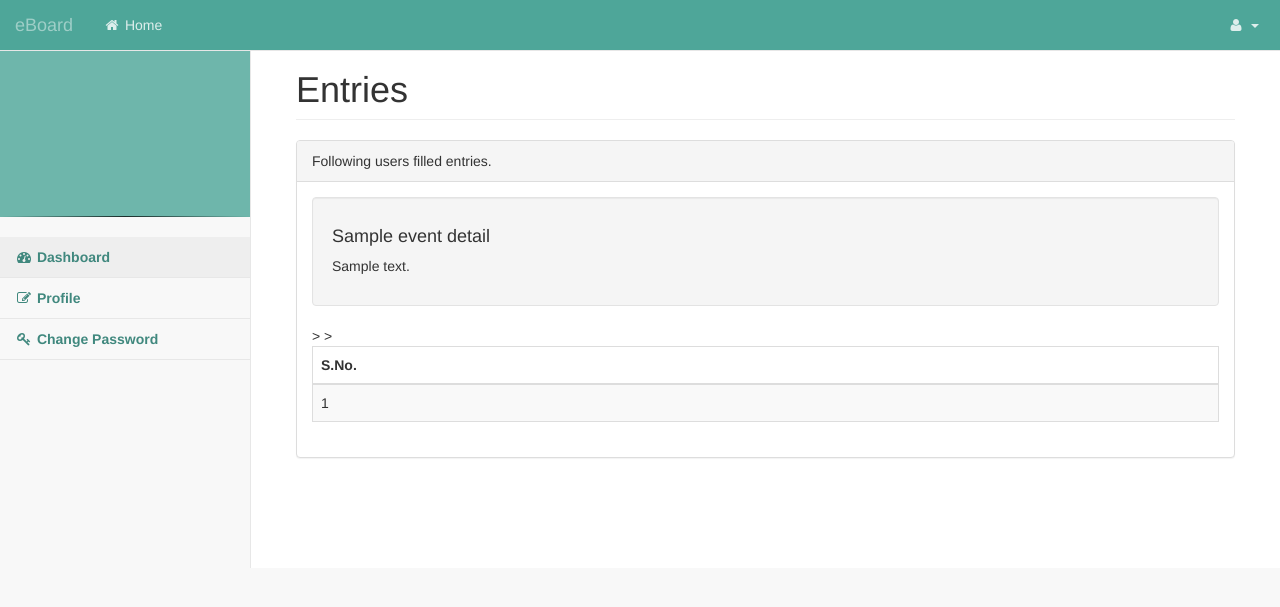
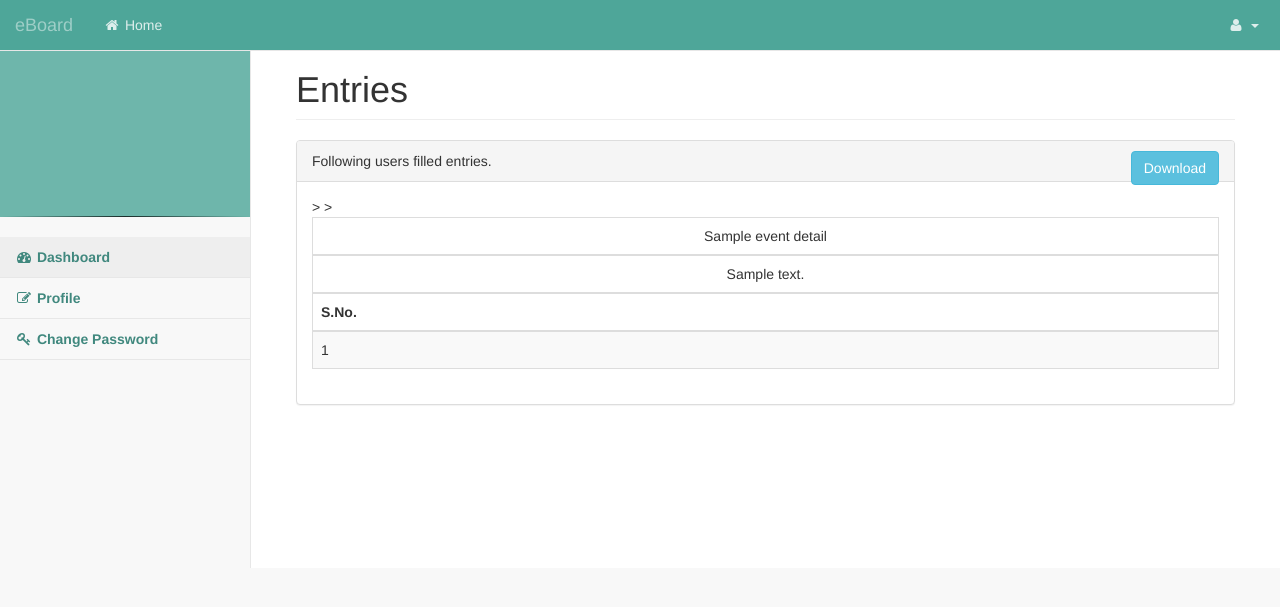
Before and after one commit to tej1996/EventDetails, a Django app: template website/templates/website/entries.html in a window 1280 px wide. Shown: the top 607 px of the page. Run offline with Django 3.2, Linux system fonts and the light colour scheme; the template is opened without the code that fills it: most values are stand-ins (such as "Sample title", 1, 10 or a date in 2020); parts of the project's set-up code (start-up, migrations or seed data) failed here and were passed over; some libraries are stand-ins or nearby versions.

Commit message:
table can be export to excel

```diff
--- a/website/templates/website/entries.html
+++ b/website/templates/website/entries.html
@@ -7,13 +7,8 @@
     <link rel="stylesheet" type="text/css" href="{% static 'website/css/dataTables/dataTables.responsive.css' %}"/>
     <script src="{% static 'website/js/dataTables/jquery.dataTables.min.js' %}"></script>
     <script src="{% static 'website/js/dataTables/dataTables.bootstrap.min.js' %}"></script>
-    <script>
-        $(function() {
-            $('#dataTables').DataTable({
-                responsive: true
-            });
-        });
-    </script>
+    <script src="{% static 'website/js/jquery.table2excel.js' %}"></script>
+
 {% endblock %}
 
 {% block dashboard %}
@@ -29,18 +24,21 @@
                 <div class="col-lg-12">
                     <div class="panel panel-default">
                         <div class="panel-heading">
-                            Following users filled entries.
+                            Following users filled entries. <button class="btn btn-info pull-right" id="download">Download</button>
                         </div>
                         <!-- /.panel-heading -->
                         <div class="panel-body">
-                            <div class="well">
-                                <h4>{{ event_details.name }}</h4>
-                                <p>{{ event_details.description }}</p>
-                            </div>
+
                             <div class="dataTable_wrapper">
-                                <table class="table table-striped table-bordered table-hover" id="dataTables">
+                                <table class="table table-striped table-bordered table-hover table2excel" id="dataTables">
                                     <thead>
+                                         <tr>
+                                            <td class="heading" style="text-align:center" colspan="">{{ event_details.name }}</td>
+                                        </tr>
                                         <tr>
+                                            <td class="heading" style="text-align:center" colspan="">{{ event_details.description }}</td>
+                                        </tr>
+                                        <tr class="columns">
                                                 <th>
                                                     S.No.
                                                 </th>
@@ -309,13 +307,30 @@
                 <!-- /.col-lg-12 -->
             </div>
             <!-- /.row -->
-            <div class="row">
-                <!-- /.col-lg-6 -->
-            </div>
-            <!-- /.row -->
             </div>
         </div>
         <!--DataTaable Javascript-->
-
+    <script>
+        $(function() {
+            $('#dataTables').DataTable({
+                responsive: true
+            });
+            $('#download').click(function() {
+                $('.table2excel').table2excel({
+                    exclude: ".noExl",
+                    name: "Excel Document Name",
+                    filename: "{{ event_details.name }}",
+                    fileext: ".xls",
+                    exclude_img: true,
+                    exclude_links: true,
+                    exclude_inputs: true
+                });
+            });
+            var cols = $('.columns').children().length;
+            $('.heading').each(function() {
+                $(this).attr('colspan', cols);
+            });
+        });
+    </script>
 
 {% endblock %}
```
